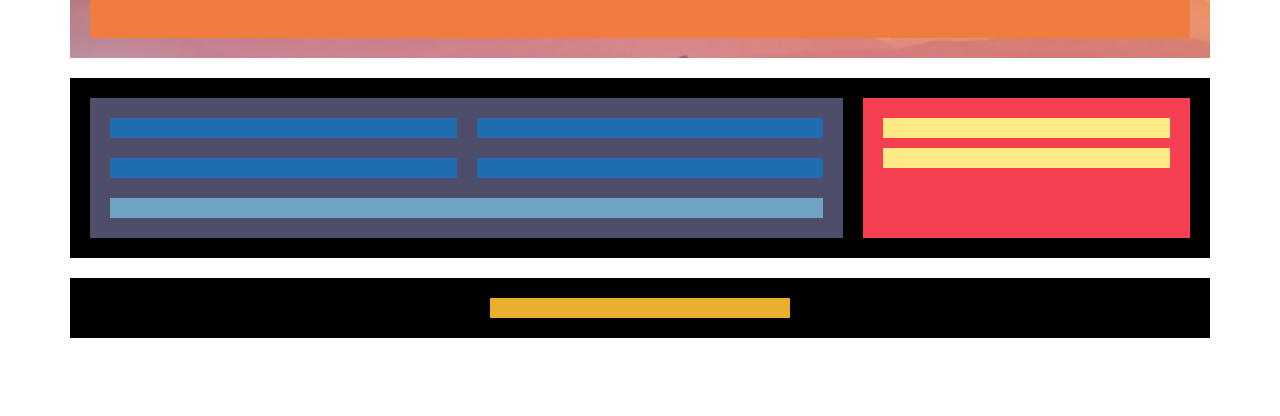
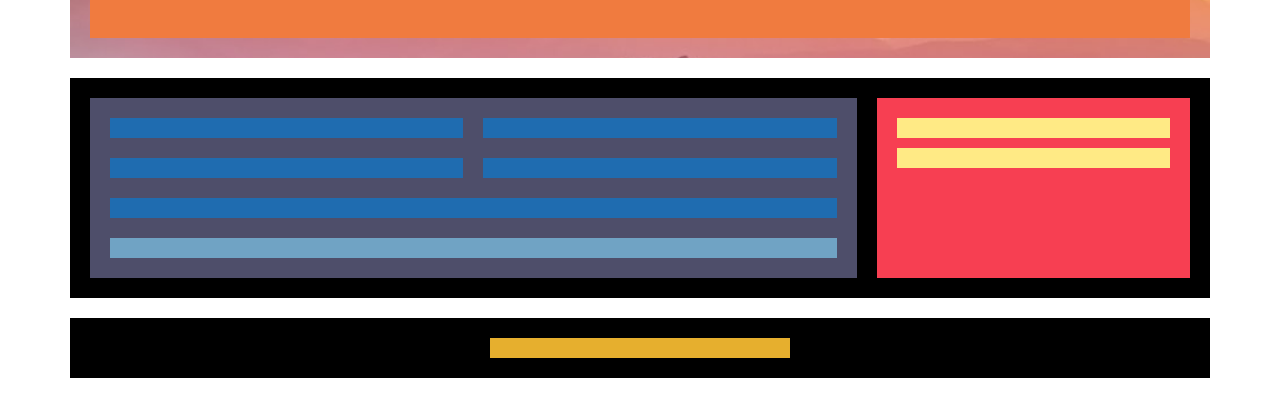
Before and after one commit to BiancaArredondo/eliminar-1, a plain HTML site: page index.html in a window 1280 px wide. Shown: the part 232-648 px from the top of the page. Drawn offline with Linux system fonts and the light colour scheme; a web font is replaced by a local one.

Commit message:
agregue new article

```diff
--- a/index.html
+++ b/index.html
@@ -47,6 +47,7 @@
                 <article class="article"></article>
                 <article class="article"></article>
                 <article class="article"></article>
+                <article class="article"></article>
                 <nav class="navegacion"></nav>
             </div>
             <aside class="aside">
```
